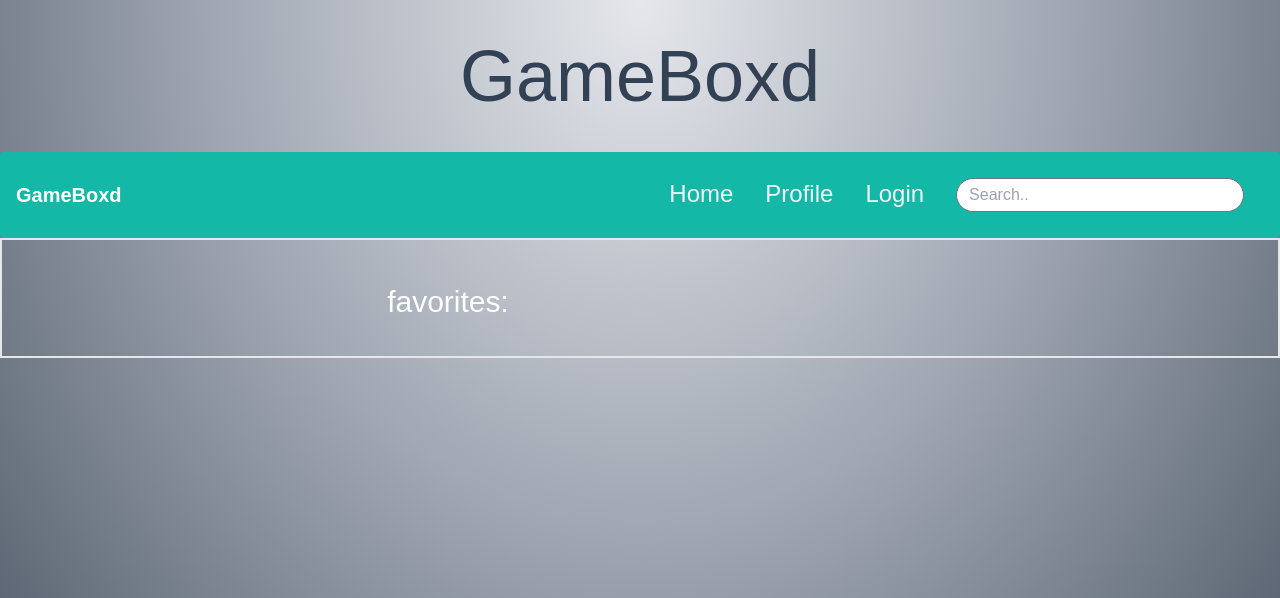
After one commit to WesleyLere/Gameboxd, a Node server app: template views/newProfile.handlebars in a window 1280 px wide. The commit adds this page. Shown: the top 598 px of the page. Run offline with Node 20, Linux system fonts and the light colour scheme; the template is opened without the code that fills it: values that come from a table or form of the project are taken from there, others are empty; tables that the repository leaves empty hold one stand-in row (values such as "Sample post"); some libraries are stand-ins or nearby versions; some web fonts are replaced.

Commit message:
working on new profile page

```diff
--- /dev/null
+++ b/views/newProfile.handlebars
@@ -0,0 +1,17 @@
+<div class="flex justify-center items-center flex-wrap border-2">
+<div class="w-full max-w-lg px-10 py-8 mx-auto ">
+  <div class="">
+    <h1 class="text-5xl text-slate-700 p-1 flex justify-center items-center">{{user.name}}</h2>
+  </div>
+
+  <div class="">
+    <h2 class="text-3xl text-white m-1 flex justify-center items-center">favorites:</h3>
+  </div>
+
+</div>
+
+<section>
+{{#each users as |user| }}
+{{> gameCard}}
+{{/each}}
+</section>
--- a/views/partials/gameCard.handlebars
+++ b/views/partials/gameCard.handlebars
@@ -1,13 +1,7 @@
-<section class="">
-  <a href="/profile/{{username}}">
-    <header>{{title}}</header>
-
-    <div class="card-body">
-      <img src="/images/{{filename}}" alt="{{description}}">
-    </div>
-  </a>
-</section>
-
-<!--title should be game title-->
-<!--src images will show game art-->
-<!---->
+<div class="justify-center items-center">
+  <h2 class="text-3xl p-3 m-3 text-slate-700 container flex flex-wrap items-center justify-center mx-auto">
+    {{game.title}}
+  </h2>
+  <img src="" alt="" class="flex-wrap m-8 flex row justify-center items-center">
+</div>
+</div>
--- a/views/profile.handlebars
+++ b/views/profile.handlebars
@@ -10,7 +10,7 @@
                         <p id="million" class="text-1xl text-white m-10 p-10 text-center border-4 rounded max-w-2xl">{{user.name}}</p>
                         <div class="flex items-center p-8 justify-between m-2 p-2 container flex-wrap mx-auto">
                             <h2 id="nameofGame"
-                                class=" text-3xl p-5 m-5 text-slate-700 container flex flex-wrap items-center justify-center mx-auto">
+                                class="text-3xl p-5 m-5 text-slate-700 container flex flex-wrap items-center justify-center mx-auto">
                                 <span>Breath of the Wild </span>
                             </h2>
                             <div id="million" class="container flex flex-wrap items-center justify-center mx-auto">
```
Also changed, not shown: testBuild.html (+48 -0 lines).
